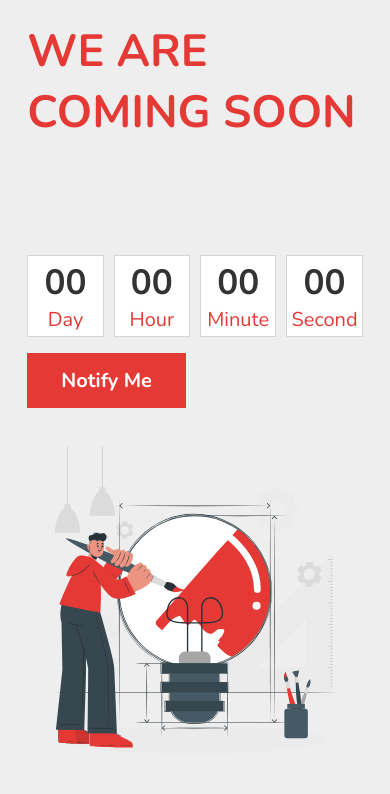
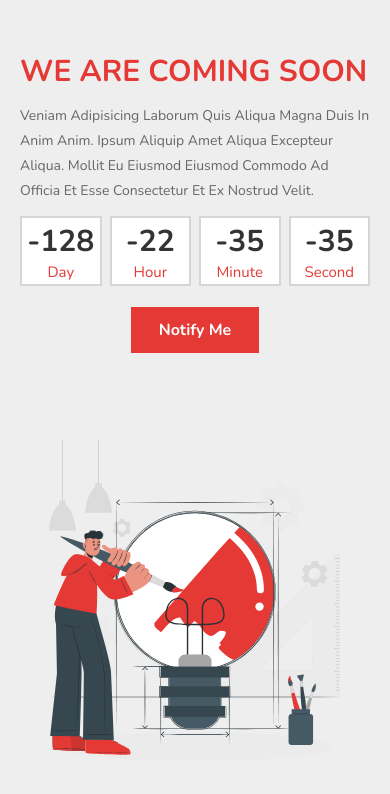
Before and after one commit to JOHN117-TECH/Count-Down, a plain HTML site: page index.html in a window 390 px wide. Drawn offline with nearby package versions, Linux system fonts and the light colour scheme.

Commit message:
add javascript

```diff
--- a/assets/css/container.css
+++ b/assets/css/container.css
@@ -4,7 +4,6 @@
     flex-wrap: wrap;
     padding: 1.25rem 7%;
     background-color: var(--color-secondary);
-    ;
     min-height: 100vh;
     gap: 1rem;
     padding-bottom: 5rem;
@@ -21,7 +20,7 @@
 }
 
 .container__content--text {
-    color: var(--color-secondary);
+    color: #666;
     padding: .3rem 0;
     font-size: 1.5rem;
 }
@@ -35,7 +34,7 @@
 .count-down__box {
     padding: 0.3rem;
     background: #fff;
-    border: 1px solid #3333;
+    border: 2px solid #3333;
     text-align: center;
     flex: 1 1 1.25rem;
 }
--- a/assets/css/index.css
+++ b/assets/css/index.css
@@ -1,2 +1,3 @@
 @import './base.css';
 @import './container.css';
+@import './media_queries.css';
--- /dev/null
+++ b/assets/css/media_queries.css
@@ -0,0 +1,58 @@
+@media (max-width:900px) {
+    html {
+        font-size: 55%;
+    }
+
+    .container {
+        padding: 3rem;
+    }
+
+    .container__content {
+        flex: 1 0 100%;
+        text-align: center;
+    }
+
+    .container__content--title {
+        font-size: 3rem;
+        padding-bottom: 1rem;
+    }
+
+    .container__content--text {
+        text-align: start;
+        line-height: 1.8;
+        padding-bottom: 1rem;
+    }
+
+}
+
+@media (max-width:500px) {
+    html {
+        font-size: 50%;
+    }
+
+    .container {
+        padding: 20px;
+    }
+
+
+    .container__content--title {
+        text-align: start;
+        font-size: 30px;
+    }
+
+    .container__content--text {
+        font-size: 14px;
+    }
+
+    .content__count-down--btn {
+        margin: 2rem 0;
+    }
+
+    .count-down__box--value {
+        font-size: 30px;
+    }
+
+    .count-down__box--tag {
+        font-size: 15px;
+    }
+}
--- a/index.html
+++ b/index.html
@@ -1000,6 +1000,30 @@
         </div>
       </section>
     </main>
-    <script src="./assets/js/index.js"></script>
+    <script>
+      let countDate = new Date("feb 2, 2022 00:00:00").getTime();
+      function countDown() {
+        let now = new Date().getTime();
+        gap = countDate - now;
+
+        let second = 1000;
+        let minute = second * 60;
+        let hour = minute * 60;
+        let day = hour * 24;
+
+        let d = Math.floor(gap / (day));
+        let h = Math.floor((gap % (day)) / (hour));
+        let m = Math.floor((gap % (hour)) / (minute));
+        let s = Math.floor((gap % (minute)) / (second));
+
+        document.getElementById("day").innerText = d;
+        document.getElementById("hour").innerText = h;
+        document.getElementById("minute").innerText = m;
+        document.getElementById("second").innerText = s;
+      }
+      setInterval(function () {
+        countDown();
+      }, 1000);
+    </script>
   </body>
 </html>
```
